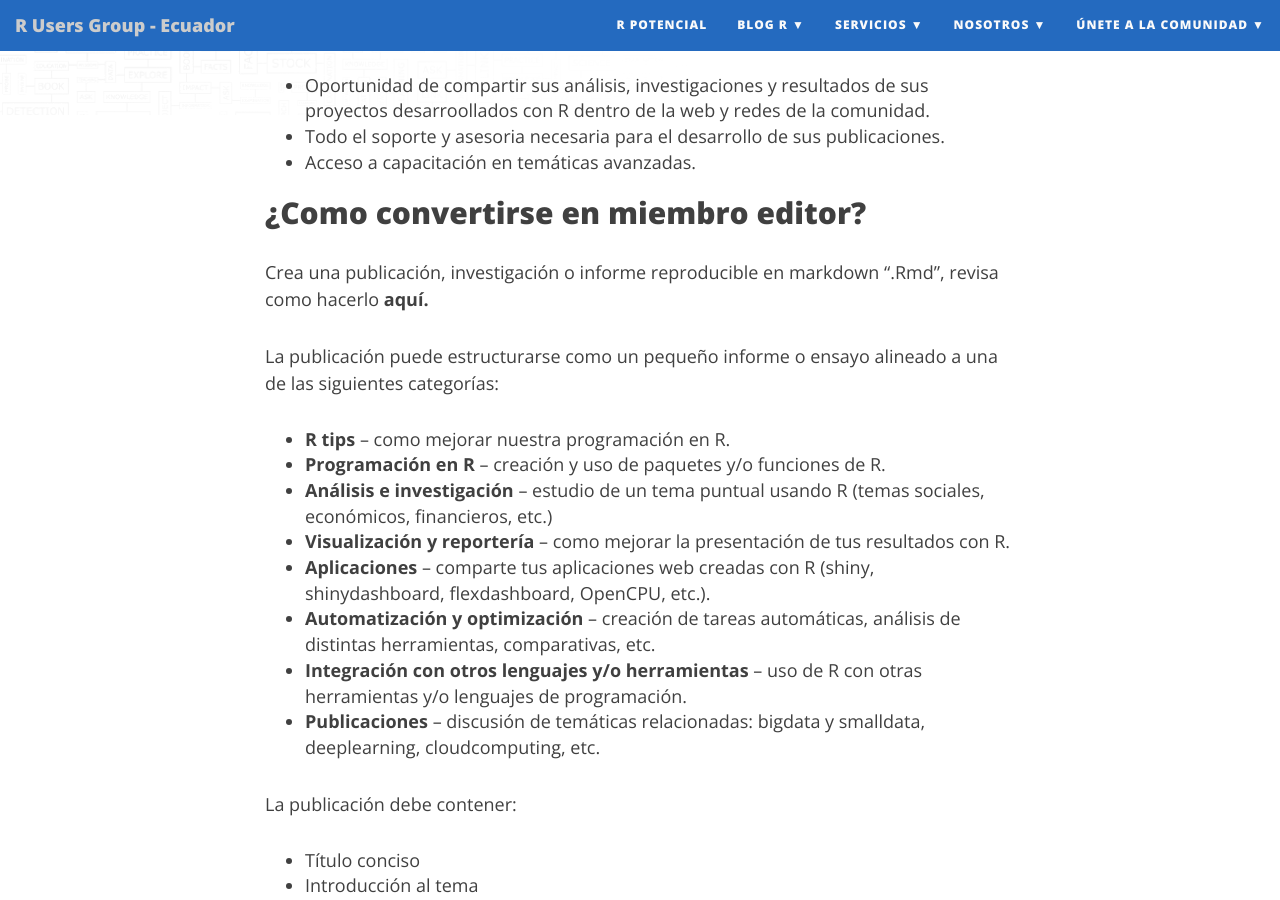
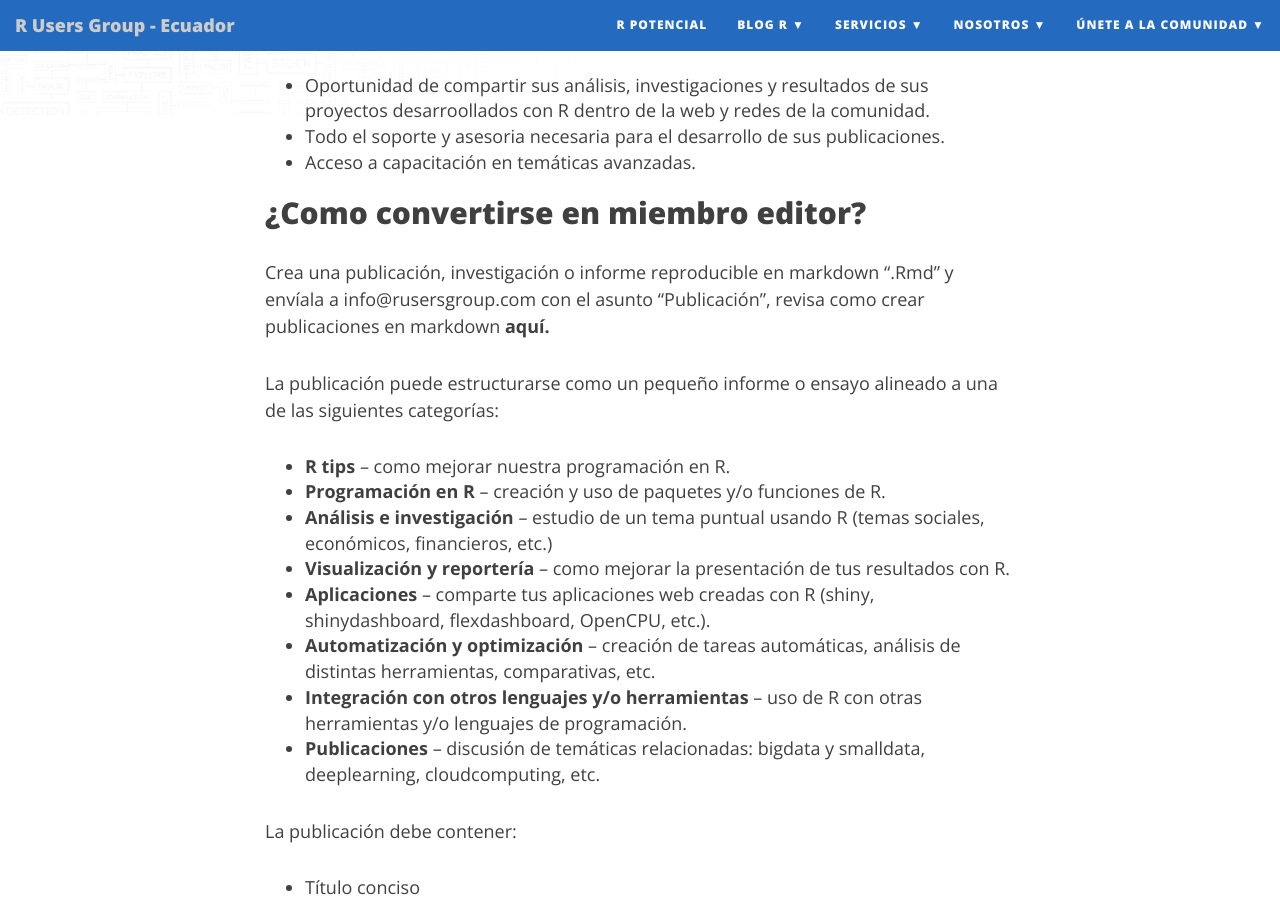
Before and after one commit to Rgrupoec/Rgrupoec.github.io, a Jekyll site: the page built from join_editor.md, in a window 1280 px wide and 900 px high, scrolled down 631 px. Built offline with Jekyll 4.4.1, drawn with Linux system fonts in a browser that asks for light colours; nearby versions of some CDN libraries; comment, search, counter and statistics services are not loaded.

Commit message:
Update join_editor.md

```diff
--- a/join_editor.md
+++ b/join_editor.md
@@ -18,7 +18,7 @@ Los miembros editores de R Users Group - Ecuador tienen:
 
 ¿Como convertirse en miembro editor?
 -------------
-Crea una publicación, investigación o informe reproducible en markdown “.Rmd”, revisa como hacerlo **aquí.**
+Crea una publicación, investigación o informe reproducible en markdown “.Rmd” y envíala a info@rusersgroup.com con el asunto "Publicación", revisa como crear publicaciones en markdown **aquí.**
 
 La publicación puede estructurarse como un pequeño informe o ensayo alineado a una de las siguientes categorías:
 
```
